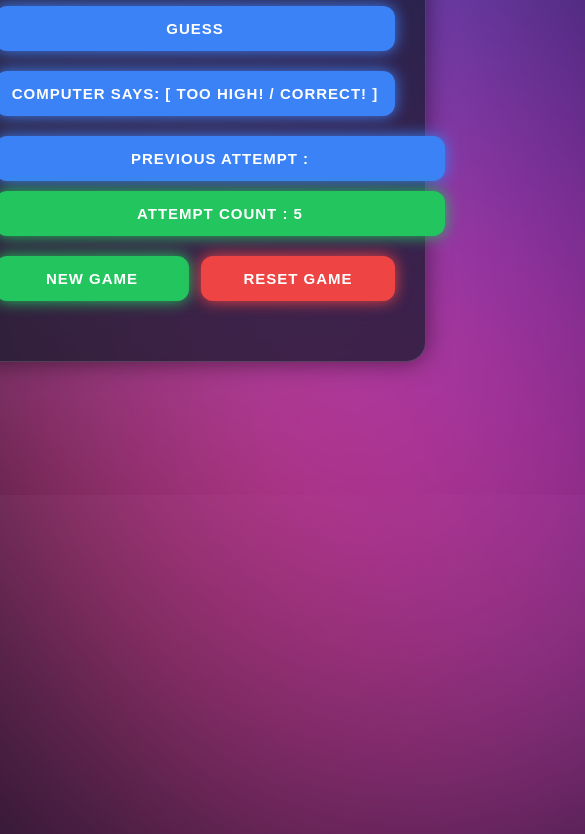
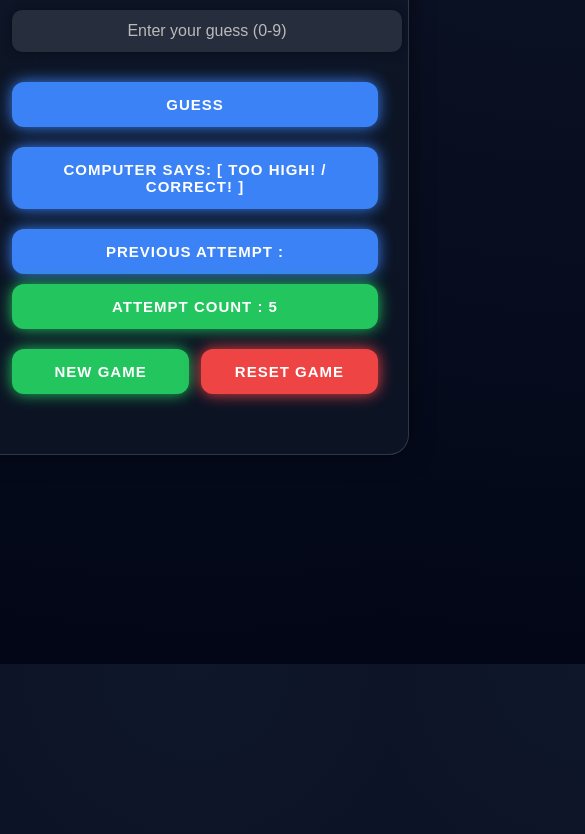
Before and after one commit to Anuragx0/guess-number, a plain HTML site: page index.html in a window 390 px wide. Shown: the part 349-1183 px from the top of the page, 585 px wide, since content can reach past the window. Drawn offline with Linux system fonts and the light colour scheme.

Commit message:
responsive

```diff
--- a/style.css
+++ b/style.css
@@ -139,3 +139,147 @@ body::before {
 #atmptCount{
     width: 50vh;
 }
+
+@media (max-width: 900px) {
+    body {
+    margin: 0;
+    padding: 10vh;
+    height: 100vh;
+    display: flex;
+    justify-content: center;
+    align-items: center;
+    font-family: "Orbitron", sans-serif;
+    background: radial-gradient(circle at top, #0f172a, #020617);
+    color: #fff;
+    overflow: hidden;
+}
+.hide{
+    display: none;
+}
+body::before {
+    content: "";
+    position: absolute;
+    top: -50%;
+    left: -50%;
+    width: 200%;
+    height: 900%;
+    background: conic-gradient(from 180deg, #3b82f6, #9333ea, #f43f5e, #3b82f6);
+    animation: rotate 12s linear infinite;
+    z-index: -1;
+    filter: blur(200px);
+}
+
+@keyframes rotate {
+    100% {
+        transform: rotate(360deg);
+    }
+}
+
+.game-card {
+    background: rgba(17, 25, 40, 0.7);
+    border: 1px solid rgba(255, 255, 255, 0.15);
+    border-radius: 20px;
+    padding: 40px 30px;
+    width: 50vh;
+    text-align: center;
+    backdrop-filter: blur(20px);
+    box-shadow: 0 0 25px rgba(0, 0, 0, 0.5);
+    animation: fadeUp 1s ease;
+}
+
+.game-card h1 {
+    font-size: 28px;
+    margin-bottom: 25px;
+    letter-spacing: 2px;
+    text-transform: uppercase;
+    color: #38bdf8;
+    text-shadow: 0 0 10px #38bdf8;
+}
+
+
+
+/* Input box */
+.input-box {
+    width: 100%;
+    padding: 12px;
+    margin-bottom: 20px;
+    border-radius: 10px;
+    border: none;
+    outline: none;
+    font-size: 16px;
+    text-align: center;
+    background: rgba(255, 255, 255, 0.1);
+    color: #fff;
+    box-shadow: 0 0 10px rgba(0, 0, 0, 0.4);
+}
+
+.input-box::placeholder {
+    color: #bbb;
+}
+
+/* Buttons */
+.btn {
+    padding: 14px;
+    margin: 10px 0;
+    border: none;
+    border-radius: 12px;
+    font-size: 15px;
+    font-weight: bold;
+    cursor: pointer;
+    transition: all 0.3s ease;
+    color: #fff;
+    text-transform: uppercase;
+    letter-spacing: 1px;
+    width: 100%;
+}
+
+.btn:hover {
+    transform: translateY(-3px) scale(1.02);
+    box-shadow: 0 0 20px currentColor;
+}
+
+.btn-blue {
+    background: #3b82f6;
+    box-shadow: 0 0 15px #3b82f6;
+}
+
+.btn-green {
+    background: #22c55e;
+    box-shadow: 0 0 15px #22c55e;
+}
+
+.btn-red {
+    background: #ef4444;
+    box-shadow: 0 0 15px #ef4444;
+}
+
+/* Parallel button row */
+.btn-row {
+    display: flex;
+    gap: 12px;
+    margin: 10px 0;
+}
+
+.btn-row .btn {
+    flex: 1;
+}
+
+@keyframes fadeUp {
+    from {
+        opacity: 0;
+        transform: translateY(40px);
+    }
+
+    to {
+        opacity: 1;
+        transform: translateY(0);
+    }
+}
+
+#prvAtmpt{
+    width: 40vh;
+}
+#atmptCount{
+    width: 40vh;
+}
+}
```
